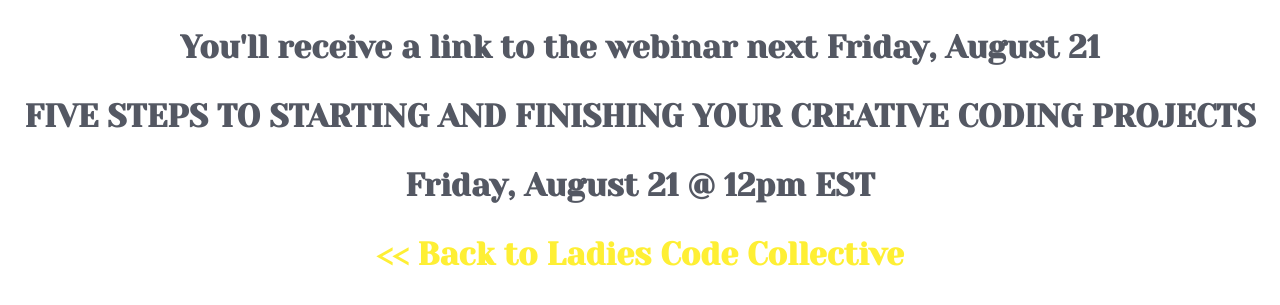
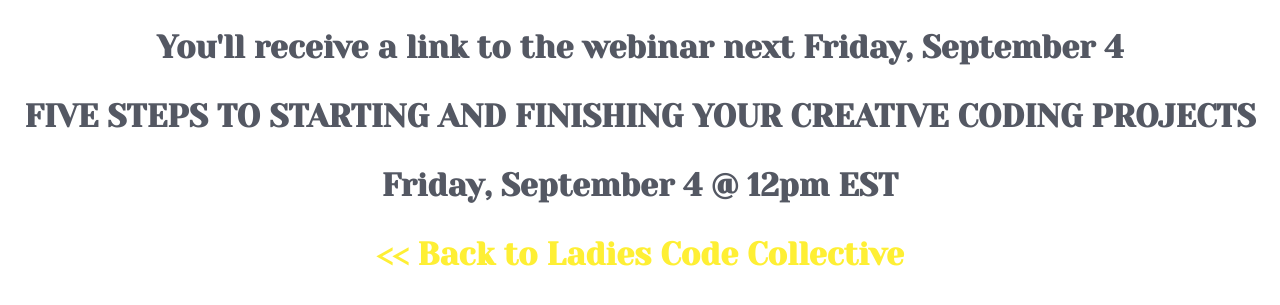
Before and after one commit to alexlsalt/ladiescodecollective, a plain HTML site: page confirmed.html in a window 1280 px wide. Shown: the part 189-494 px from the top of the page. Drawn offline with Linux system fonts and the light colour scheme.

Commit message:
Updated date for webinar confirmation page

```diff
--- a/confirmed.html
+++ b/confirmed.html
@@ -23,9 +23,9 @@
   </header>
 
   <h1 class="half_highlight">Confirmed! You're in!</h1>
-  <h3>You'll receive a link to the webinar next Friday, August 21</h3>
+  <h3>You'll receive a link to the webinar next Friday, September 4</h3>
   <h3>FIVE STEPS TO STARTING AND FINISHING YOUR CREATIVE CODING PROJECTS</h3>
-  <h3>Friday, August 21 @ 12pm EST</h3>
+  <h3>Friday, September 4 @ 12pm EST</h3>
   <a href="https://www.ladiescodecollective.com/learn-more" style="color: #feef34;"><h3> << Back to Ladies Code Collective</h3></a>
 
 </body>
```
